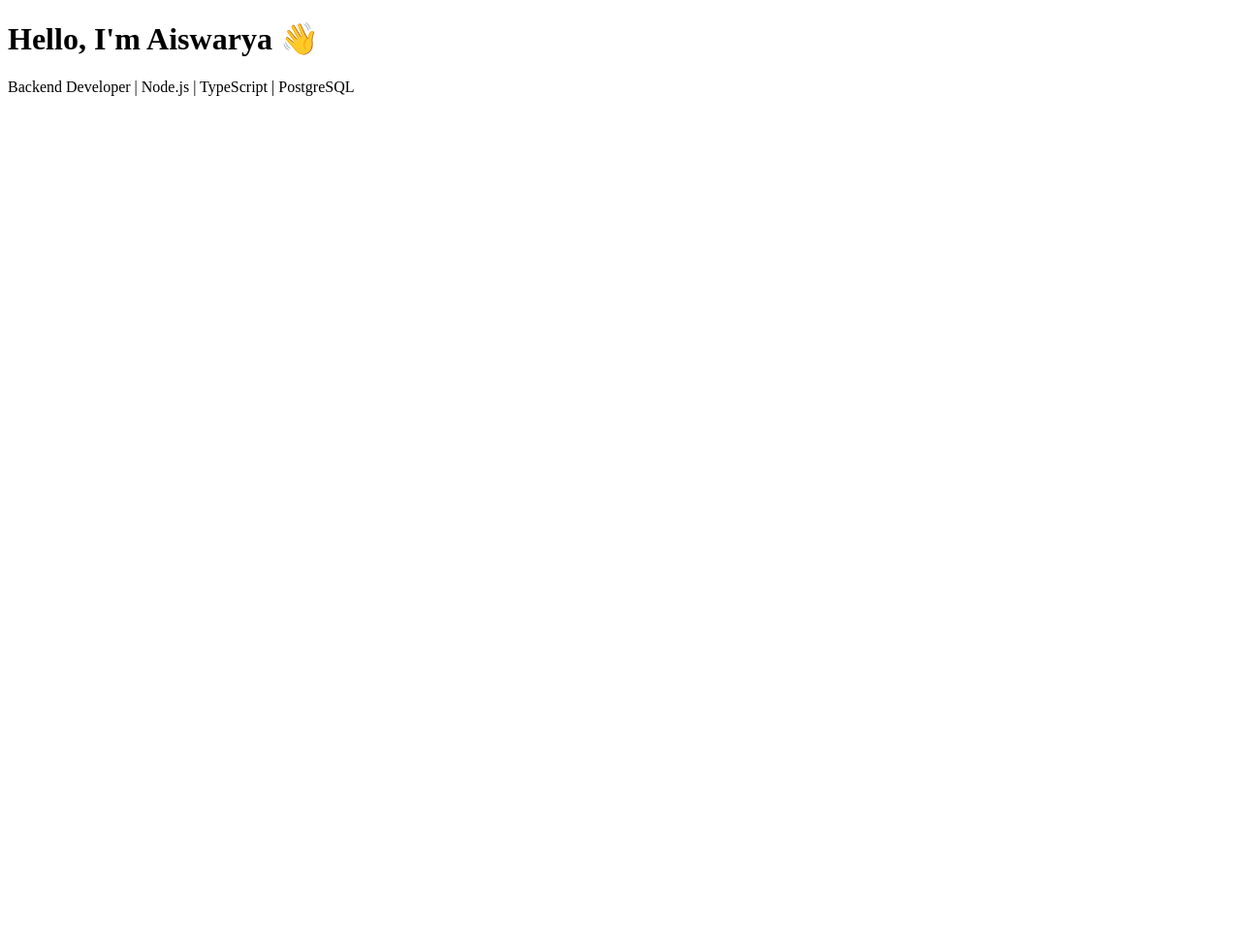
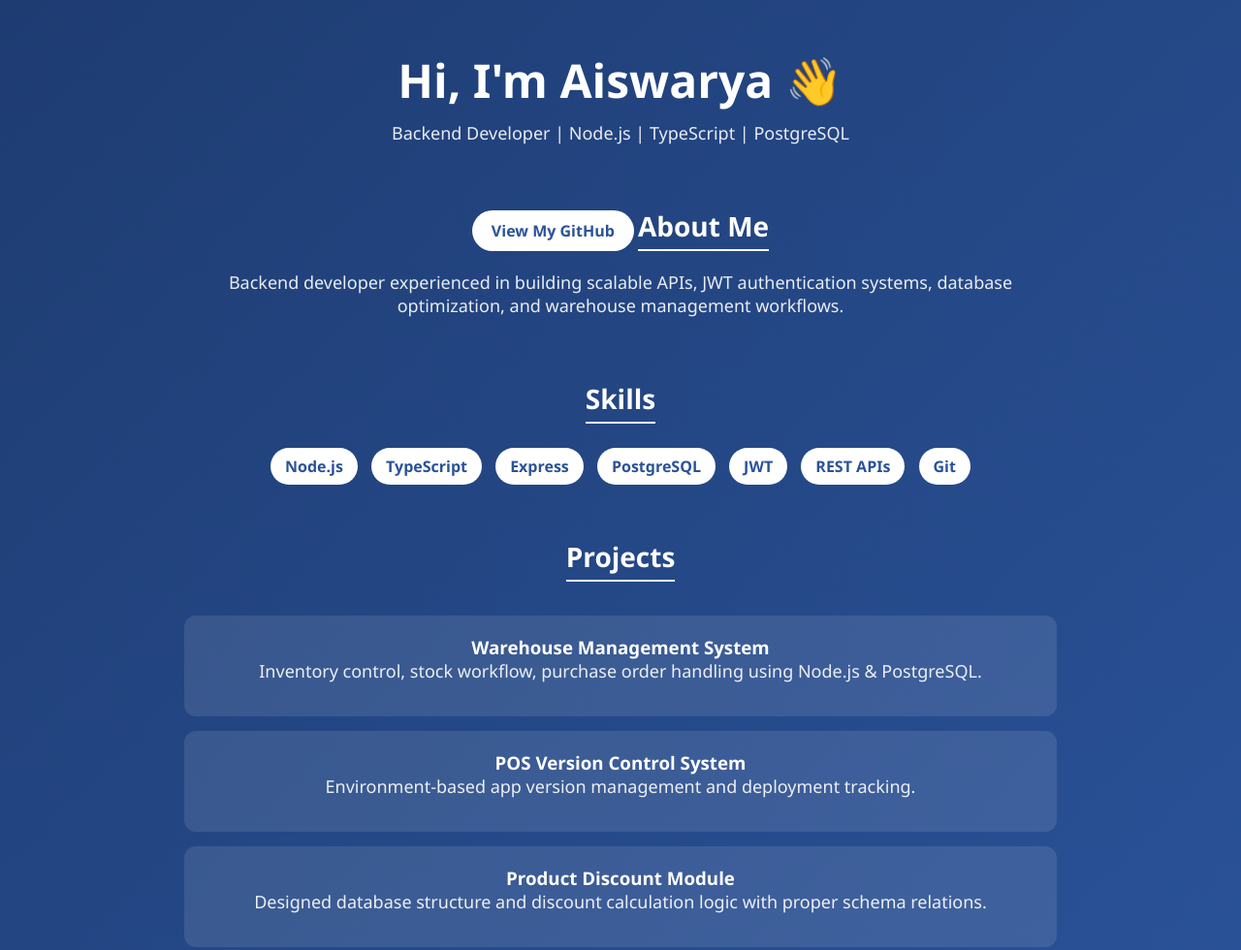
Before and after one commit to AiswaryaSajan/portfolio, a plain HTML site: page index.html in a window 1280 px wide. Shown: the top 980 px of the page at 97% size. Before the commit the page ends 800 px from the top, so only its background shows below. Drawn offline with Linux system fonts and the light colour scheme.

Commit message:
Update index.html

```diff
--- a/index.html
+++ b/index.html
@@ -1,10 +1,141 @@
 <!DOCTYPE html>
-<html>
+<html lang="en">
 <head>
+  <meta charset="UTF-8">
   <title>Aiswarya Sajan | Backend Developer</title>
+  <meta name="viewport" content="width=device-width, initial-scale=1.0">
+
+  <style>
+    * {
+      margin: 0;
+      padding: 0;
+      box-sizing: border-box;
+      font-family: 'Segoe UI', sans-serif;
+    }
+
+    body {
+      background: linear-gradient(135deg, #1e3c72, #2a5298);
+      color: white;
+      text-align: center;
+      padding: 50px 20px;
+    }
+
+    .container {
+      max-width: 900px;
+      margin: auto;
+    }
+
+    h1 {
+      font-size: 48px;
+      margin-bottom: 10px;
+    }
+
+    h2 {
+      margin-top: 50px;
+      margin-bottom: 20px;
+      font-size: 28px;
+      border-bottom: 2px solid white;
+      display: inline-block;
+      padding-bottom: 5px;
+    }
+
+    p {
+      font-size: 18px;
+      margin-bottom: 15px;
+      opacity: 0.9;
+    }
+
+    .skills span {
+      display: inline-block;
+      background: white;
+      color: #2a5298;
+      padding: 8px 15px;
+      border-radius: 20px;
+      margin: 5px;
+      font-weight: bold;
+    }
+
+    .card {
+      background: rgba(255,255,255,0.1);
+      padding: 20px;
+      border-radius: 12px;
+      margin: 15px 0;
+      transition: 0.3s;
+    }
+
+    .card:hover {
+      transform: scale(1.05);
+      background: rgba(255,255,255,0.2);
+    }
+
+    a {
+      color: yellow;
+      text-decoration: none;
+      font-weight: bold;
+    }
+
+    .btn {
+      display: inline-block;
+      margin-top: 20px;
+      padding: 10px 20px;
+      background: white;
+      color: #2a5298;
+      border-radius: 25px;
+      text-decoration: none;
+      font-weight: bold;
+    }
+
+    .btn:hover {
+      background: yellow;
+    }
+
+  </style>
 </head>
+
 <body>
-  <h1>Hello, I'm Aiswarya 👋</h1>
-  <p>Backend Developer | Node.js | TypeScript | PostgreSQL</p>
+
+  <div class="container">
+    <h1>Hi, I'm Aiswarya 👋</h1>
+    <p>Backend Developer | Node.js | TypeScript | PostgreSQL</p>
+
+    <a href="https://github.com/AiswaryaSajan" class="btn">View My GitHub</a>
+
+    <h2>About Me</h2>
+    <p>
+      Backend developer experienced in building scalable APIs,
+      JWT authentication systems, database optimization,
+      and warehouse management workflows.
+    </p>
+
+    <h2>Skills</h2>
+    <div class="skills">
+      <span>Node.js</span>
+      <span>TypeScript</span>
+      <span>Express</span>
+      <span>PostgreSQL</span>
+      <span>JWT</span>
+      <span>REST APIs</span>
+      <span>Git</span>
+    </div>
+
+    <h2>Projects</h2>
+
+    <div class="card">
+      <h3>Warehouse Management System</h3>
+      <p>Inventory control, stock workflow, purchase order handling using Node.js & PostgreSQL.</p>
+    </div>
+
+    <div class="card">
+      <h3>POS Version Control System</h3>
+      <p>Environment-based app version management and deployment tracking.</p>
+    </div>
+
+    <div class="card">
+      <h3>Product Discount Module</h3>
+      <p>Designed database structure and discount calculation logic with proper schema relations.</p>
+    </div>
+
+  </div>
+
 </body>
 </html>
```
